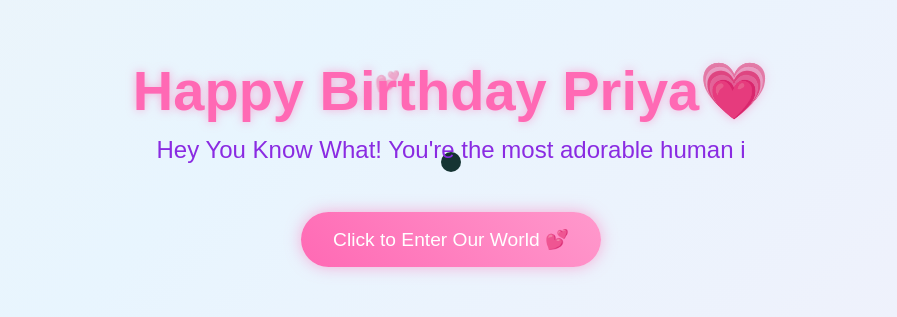
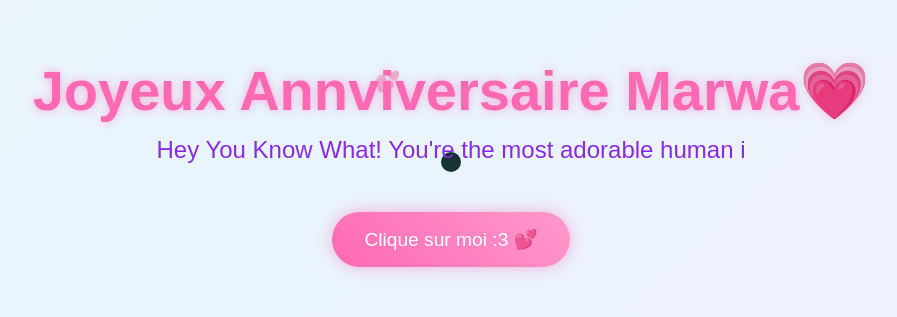
Before and after one commit to moheeeel/AnniversaireMa, a plain HTML site: page index.html in a window 1280 px wide. Shown: the part 238-555 px from the top of the page, without its empty margins (189-1086 px from the left). Drawn offline with nearby package versions, Linux system fonts and the light colour scheme.

Commit message:
Change birthday title and greeting text to French

```diff
--- a/index.html
+++ b/index.html
@@ -3,7 +3,7 @@
 <head>
     <meta charset="UTF-8">
     <meta name="viewport" content="width=device-width, initial-scale=1.0">
-    <title>Happy Birthday</title>
+    <title>Joyeux Anniversaire</title>
     <script src="https://cdnjs.cloudflare.com/ajax/libs/gsap/3.12.2/gsap.min.js"></script>
     <link rel="stylesheet" href="style.css">
 
@@ -11,9 +11,9 @@
 <body>
     <div class="cursor"></div>
     <div class="container">
-        <h1>Happy Birthday Priya💗</h1>
+        <h1>Joyeux Annviversaire Marwa💗</h1>
         <div class="greeting"></div>
-        <button class="cta-button">Click to Enter Our World 💕</button>
+        <button class="cta-button">Clique sur moi :3 💕</button>
     </div>
 
     <script src="script.js">
```
